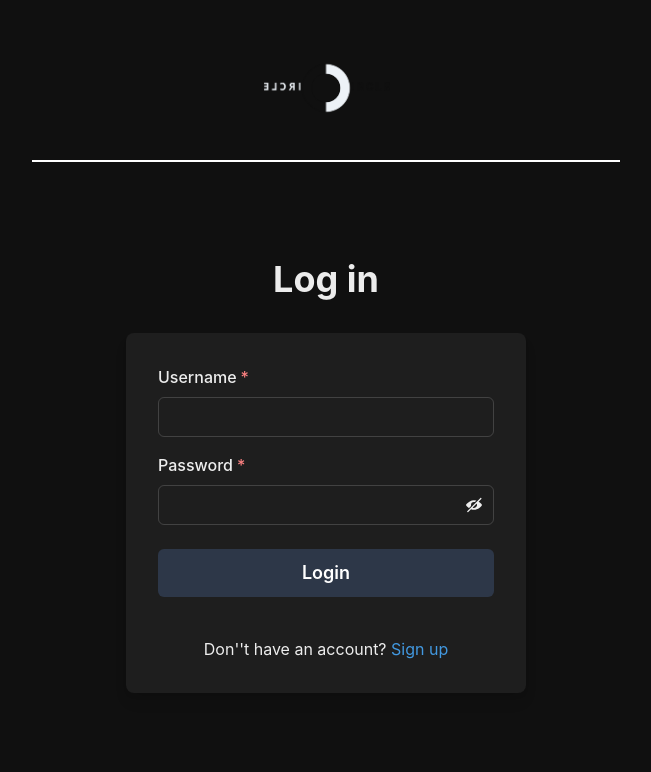
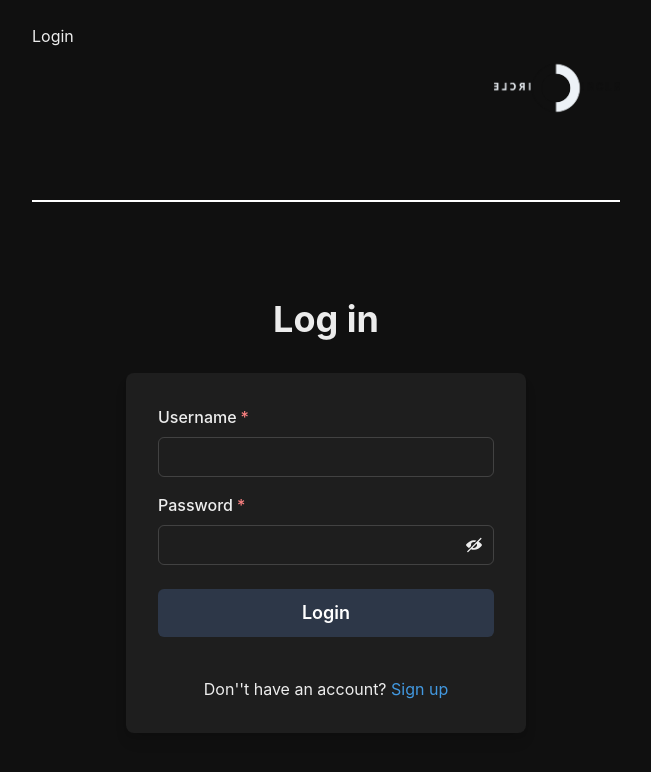
Before and after one commit to pkunray/circle, a React (Vite) app in the folder circle-frontend/: page /auth in a window 1280 px wide. Shown: the top 772 px of the page, without its empty margins (314-965 px from the left). Built offline with nearby package versions, Linux system fonts and the light colour scheme.

Commit message:
fix: post page fixes, config. for testing

```diff
--- a/circle-frontend/src/App.jsx
+++ b/circle-frontend/src/App.jsx
@@ -22,7 +22,20 @@
         <Route path='/auth' element={!user ? <AuthPage /> : <Navigate to="/" />} />
         <Route path='/update' element={user ? <UpdateProfilePage /> : <Navigate to="/auth" />} />
 
-        <Route path='/:username' element={<UserPage />} />
+        <Route
+          path='/:username'
+          element={
+            user ? (
+              <>
+                <UserPage />
+                <CreatePost />
+              </>
+            ) : (
+              <UserPage />
+            )
+          }
+        />
+
         <Route path='/:username/post/:pid' element={<PostPage />} />
       </Routes>
 
--- a/circle-frontend/src/components/Header.jsx
+++ b/circle-frontend/src/components/Header.jsx
@@ -1,10 +1,33 @@
-import { Flex, Image, useColorMode, Box } from "@chakra-ui/react";
+import { Button, Box, Flex, Image, Link, useColorMode } from "@chakra-ui/react";
+import { useRecoilValue, useSetRecoilState } from "recoil";
+import userAtom from "../atoms/userAtom";
+import { AiFillHome } from "react-icons/ai";
+import { RxAvatar } from "react-icons/rx";
+import { Link as RouterLink } from "react-router-dom";
+import { FiLogOut } from "react-icons/fi";
+import authScreenAtom from "../atoms/authAtom";
+import { BsFillChatQuoteFill } from "react-icons/bs";
+import { MdOutlineSettings } from "react-icons/md";
 
 const Header = () => {
     const { colorMode, toggleColorMode } = useColorMode();
+    const user = useRecoilValue(userAtom);
+    const setAuthScreen = useSetRecoilState(authScreenAtom);
+
     return (
         <>
-            <Flex justifyContent={"center"} mt={6} mb={2} flexDirection="column" alignItems="center">
+            <Flex justifyContent={"space-between"} mt={6} mb='12'>
+                {user && (
+                    <Link as={RouterLink} to='/'>
+                        <AiFillHome size={24} />
+                    </Link>
+                )}
+                {!user && (
+                    <Link as={RouterLink} to={"/auth"} onClick={() => setAuthScreen("login")}>
+                        Login
+                    </Link>
+                )}
+
                 <Image
                     cursor={"pointer"}
                     alt='logo'
@@ -13,6 +36,14 @@
                     src={"/favicon.png"}
                     onClick={toggleColorMode}
                 />
+
+                {user && (
+                    <Flex alignItems={"center"} gap={4}>
+                        <Link as={RouterLink} to={`/${user.username}`}>
+                            <RxAvatar size={24} />
+                        </Link>
+                    </Flex>
+                )}
             </Flex>
             <Box w="100%" h="2px" bg={colorMode === "dark" ? "white" : "black"} mb={12}></Box>
         </>
--- a/circle-frontend/src/components/UserHeader.jsx
+++ b/circle-frontend/src/components/UserHeader.jsx
@@ -1,16 +1,18 @@
 import { Avatar, Box, Button, Flex, Link, Menu, MenuButton, MenuItem, MenuList, Portal, Text, VStack, useToast } from "@chakra-ui/react";
 import { BsInstagram } from "react-icons/bs";
 import { CgMoreO } from "react-icons/cg";
-import {Link as RouterLink} from "react-router-dom";
+import { Link as RouterLink } from "react-router-dom";
 import { useState } from "react";
 import useShowToast from "../hooks/useShowToast";
+import userAtom from "../atoms/userAtom";
+import { useRecoilValue } from "recoil";
 
-const UserHeader = () => {
+const UserHeader = (user) => {
     const currentUser = useRecoilValue(userAtom);
     const toast = useToast();
-    const [following,setFollowing] = useState(user.followers.includes(currentUser._id));
+    //const [following, setFollowing] = useState(user.followers.includes(currentUser?._id));
     const showToast = useShowToast();
-    const [updating,setUpdating] = useState(false);
+    const [updating, setUpdating] = useState(false);
 
     const copyURL = () => {
         const currentURL = window.location.href;
@@ -19,37 +21,38 @@
         });
     };
 
-    const handleFollowUnfollow = async() => {
-        if(!currentUser){
-            showToast("Error","Login to follow","error")
+    const handleFollowUnfollow = async () => {
+        if (!currentUser) {
+            showToast("Error", "Login to follow", "error")
             return;
         }
-        if(updating) return;
+        if (updating) return;
         setUpdating(true);
-        try{
+        try {
             const res = await fetch(`/api/users/follow/${user._id}`, {
                 method: "POST",
-                headers: {"Content-Type":"application/json"
+                headers: {
+                    "Content-Type": "application/json"
                 }
             })
             const data = await res.json();
-            if(data.error){
-                showToast("Error",data.error,"error")
+            if (data.error) {
+                showToast("Error", data.error, "error")
                 return;
             }
 
-            if(following){
-                showToast("User unfollowed!", `Unfollowed &{user.name}`,"success");
+            if (following) {
+                showToast("User unfollowed!", `Unfollowed &{user.name}`, "success");
                 user.followers.pop();
-            }else{
-                showToast("User followed!", `Followed &{user.name}`,"success");
+            } else {
+                showToast("User followed!", `Followed &{user.name}`, "success");
                 user.followers.push(currentUser._id);
             }
             setFollowing(!following);
 
         } catch (error) {
-            showToast("Error",error,"error");
-        } finally{
+            showToast("Error", error, "error");
+        } finally {
             setUpdating(false);
         };
     };
@@ -96,7 +99,9 @@
             }
             <Flex width={"full"} justifyContent={"space-between"}>
                 <Flex gap={2} alignItems={"center"}>
+                    {/*
                      <Text color={"gray.light"}>{user.followers.lenght}</Text>
+                    */}
                     <Box w={1} h={1} bg={"gray.light"} borderRadius={"full"}></Box>
                     <Link color={"gray.light"}>instagram.com</Link>
                 </Flex>
@@ -126,7 +131,6 @@
                 <Flex flex={1} borderBottom={"1px solid gray"} justifyContent={"center"} color={"gray.white"} pb={3} cursor={"pointer"}>
                     <Text fontWeight={"bold"}>Replies</Text>
                 </Flex>
-
             </Flex>
         </VStack>
     );
--- a/circle-frontend/src/pages/PostPage.jsx
+++ b/circle-frontend/src/pages/PostPage.jsx
@@ -1,4 +1,4 @@
-import { Avatar, Flex, Text, Image, Box, Divider, Spinner } from "@chakra-ui/react"
+import { Avatar, Flex, Text, Image, Box, Divider, Spinner, Button } from "@chakra-ui/react"
 import { useEffect, useState } from "react"
 import { useNavigate, useParams } from "react-router-dom"
 import { formatDistanceToNow } from "date-fns"
@@ -21,15 +21,6 @@
   const showToast = useShowToast();
   const currentUser = useRecoilValue(userAtom);
 
-  //Loading Spinner
-  if (!user && loading) {
-    return (
-      <Flex justifyContent={"center"}>
-        <Spinner size={"xl"} />
-      </Flex>
-    );
-  }
-
   useEffect(() => {
     const getPost = async () => {
       try {
@@ -39,6 +30,7 @@
           showToast("Error", data.error, "error");
           return;
         }
+        console.log(data);
         setPost(data);
       } catch (error) {
         showToast("Error", error.message, "error");
@@ -48,6 +40,15 @@
   }, [showToast, pid]);
 
   if (!post) return null;
+
+  //Loading Spinner
+  if (!user && loading) {
+    return (
+      <Flex justifyContent={"center"}>
+        <Spinner size={"xl"} />
+      </Flex>
+    );
+  }
 
   return (
     <>
--- a/circle-frontend/src/pages/UserPage.jsx
+++ b/circle-frontend/src/pages/UserPage.jsx
@@ -10,9 +10,9 @@
   //Use Custom GetUserProfile Hook
   const { user, loading } = useGetUserProfile();
   const { username } = useParams()
-  const [loadPosts, setLoadPosts] = useState(true);
   const [posts, setPosts] = useState([]);
   const showToast = useShowToast();
+  const [loadPosts, setLoadPosts] = useState(true);
 
   useEffect(() => {
     const getPosts = async () => {
@@ -30,9 +30,10 @@
         setLoadPosts(false);
       }
     }
-    getUser();
     getPosts();
   }, [username, showToast]);
+
+  if (!user && !loading) return <h1>User not found</h1>;
 
   //Loading Spinner
   if (!user && loading) {
@@ -43,19 +44,15 @@
     );
   }
 
-  if (!user && !loading) return <h1>User not found</h1>;
-
   return (
     <>
       <UserHeader user={user} />
-
-      {!fetchingPosts && posts.length === 0 && <h1>User has not posts.</h1>}
-      {fetchingPosts && (
+      {!loadPosts && posts.length === 0 && <h1>User has not posts.</h1>}
+      {loadPosts && (
         <Flex justifyContent={"center"} my={12}>
           <Spinner size={"xl"} />
         </Flex>
       )}
-
       {posts.map((post) => (
         <Post key={post._id} post={post} postedBy={post.postedBy} />
       ))}
```
Also changed, not shown: circle-frontend/src/pages/UpdateProfilePage.jsx (+1 -12 lines), circle-frontend/src/hooks/useGetUserProfile.js (line endings or trailing spaces). Lines whose indentation alone changed are shown as unchanged.
